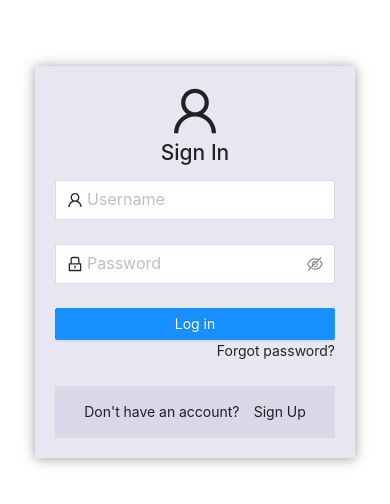
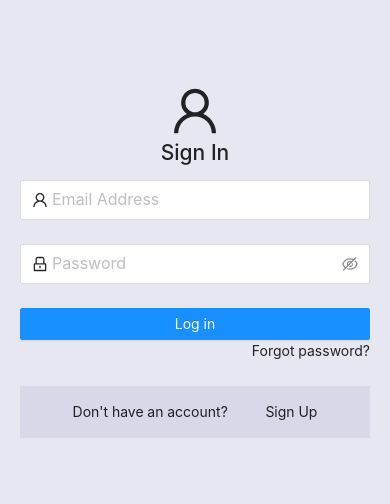
Before and after one commit to ShariqBinShoaib/car-dealing-app-nextjs, a Next.js app: page /login in a window 390 px wide. Shown: the part 160-664 px from the top of the page. Built offline with nearby package versions, Linux system fonts and the light colour scheme.

Commit message:
media query added in login form andapplied validation on email address

```diff
--- a/components/LoginForm.jsx
+++ b/components/LoginForm.jsx
@@ -8,14 +8,14 @@ const LoginForm = () => {
   };
 
   return (
-    <div className="wrapper">
+    <div className="login-form-wrapper">
       <div className="login-form-container">
         <div className="login-form-header">
           <UserOutlined style={{ fontSize: "50px" }} />
           <h2>Sign In</h2>
         </div>
         <Form
-          name="normal_login"
+          name="login"
           initialValues={{
             remember: true,
           }}
@@ -28,11 +28,15 @@ const LoginForm = () => {
                 required: true,
                 message: "Please input your Email Address!",
               },
+              {
+                pattern: /^\S+@\S+\.\S+$/i,
+                message: "Please enter valid email address!",
+              },
             ]}
           >
             <Input
               prefix={<UserOutlined />}
-              placeholder="Username"
+              placeholder="Email Address"
               size="large"
             />
           </Form.Item>
--- a/styles/components/_login.scss
+++ b/styles/components/_login.scss
@@ -1,8 +1,11 @@
-.wrapper {
+.login-form-wrapper {
   display: flex;
   justify-content: center;
   align-items: center;
   min-height: 100vh;
+  @include media-breakpoint-down(xs, $grid-breakpoints) {
+    background-color: #e7e7f1;
+  }
 }
 
 .login-form-header {
@@ -15,6 +18,11 @@
   flex-grow: 1;
   background-color: #e7e7f1;
   box-shadow: 0 1px 10px #0000004d, 0 0 20px #0000001a;
+
+  @include media-breakpoint-down(xs, $grid-breakpoints) {
+    max-width: 100%;
+    box-shadow: none;
+  }
 }
 
 .login-form-rememberme {
```
